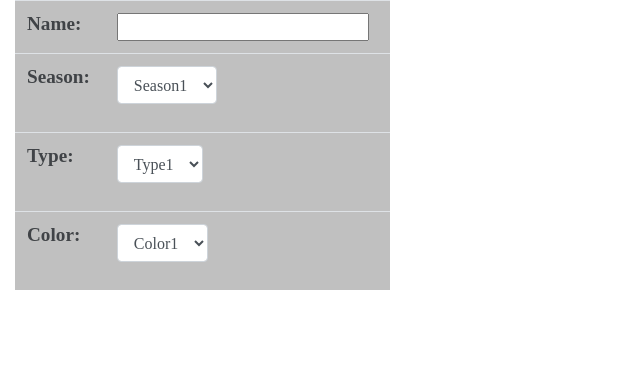
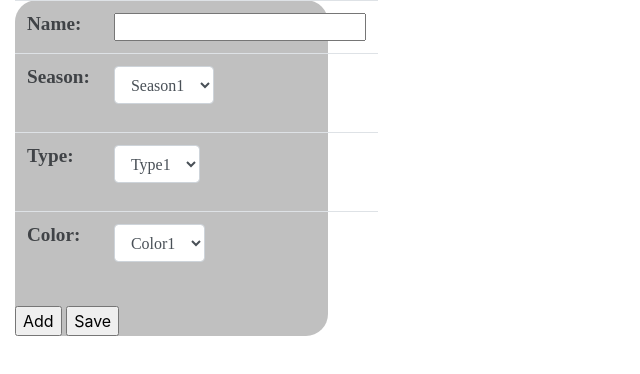
Before and after one commit to hardsurf/wardrobe-frontend, a plain HTML site: page wardrobe.html in a window 1280 px wide. Shown: the whole page, without its empty margins (0-640 px from the left). Drawn offline with nearby package versions, Linux system fonts and the light colour scheme.

Commit message:
first commit

```diff
--- a/media/css/style.css
+++ b/media/css/style.css
@@ -55,7 +55,9 @@ padding: 0;
     right: 2%;
 }
 .form{
-    width: 30%;
+
+    border-radius: 22px;
+    width: 25%;
     background: silver;
 }
 
--- a/wardrobe.html
+++ b/wardrobe.html
@@ -64,14 +64,14 @@
             <tbody>
             <tr>
                 <th scope="row" class="prop">Name:</th>
-                <td class="value" id="card-num-table">
+                <td class="value">
                     <input id="POST-name" type="text" name="name"> <br>
                 </td>
             </tr>
 
             <tr>
                 <th scope="row" class="prop">Season:</th>
-                <td class="value" id="card-num-table">
+                <td class="value">
                     <div class="form-group float-left">
                     <select id="Company11" class="form-control" name="Company">
                         <option value="small">Season1</option>
@@ -83,7 +83,7 @@
             </tr>
             <tr>
                 <th scope="row" class="prop">Type:</th>
-                <td class="value" id="surname-table">
+                <td class="value">
                     <div class="form-group float-left">
                         <select id="Company22" class="form-control" name="Company">
                             <option value="small">Type1</option>
@@ -107,6 +107,8 @@
             </tr>
             </tbody>
         </table>
+        <input type="submit" value="Add">
+        <input type="submit" value="Save">
     </form>
 </div>
 
```
